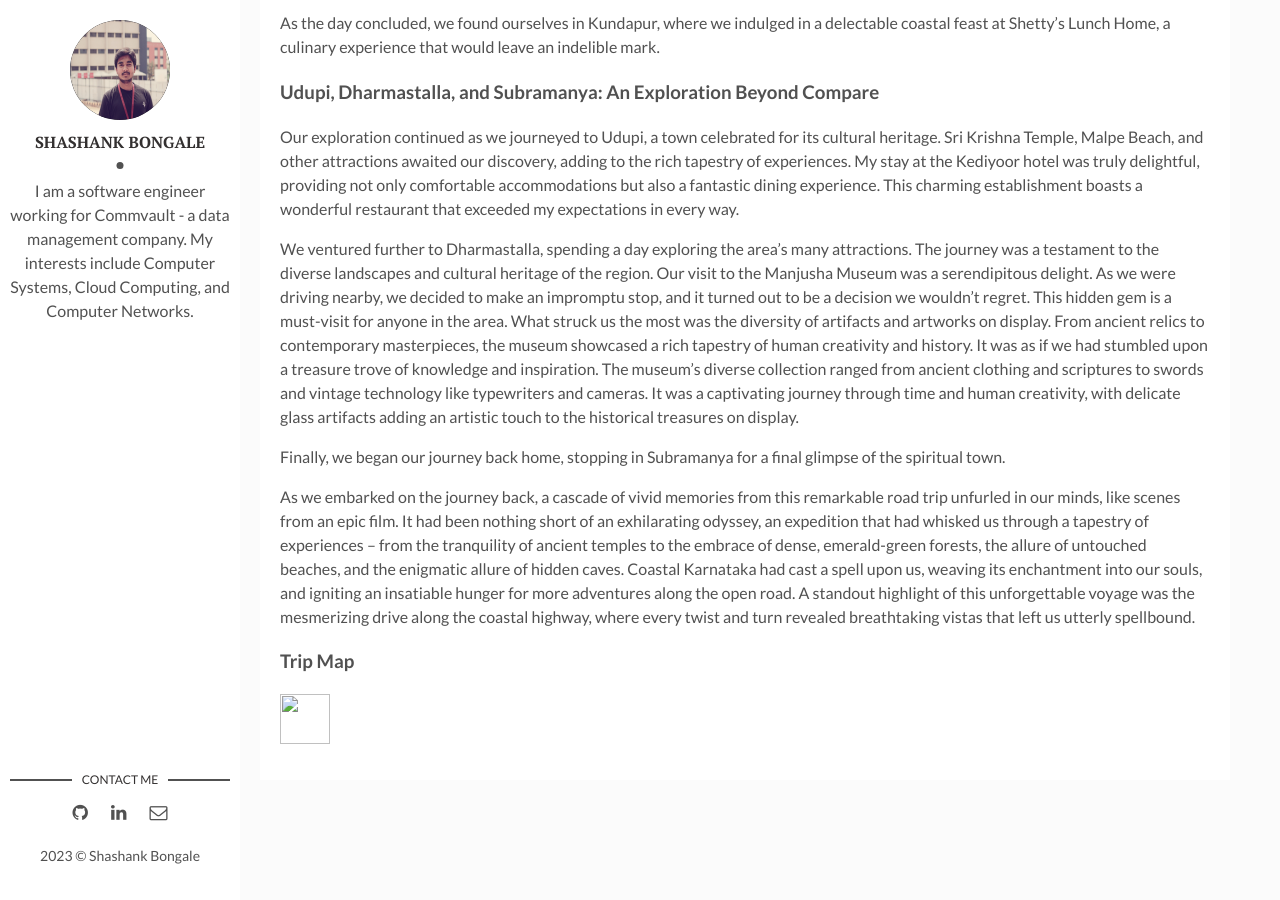
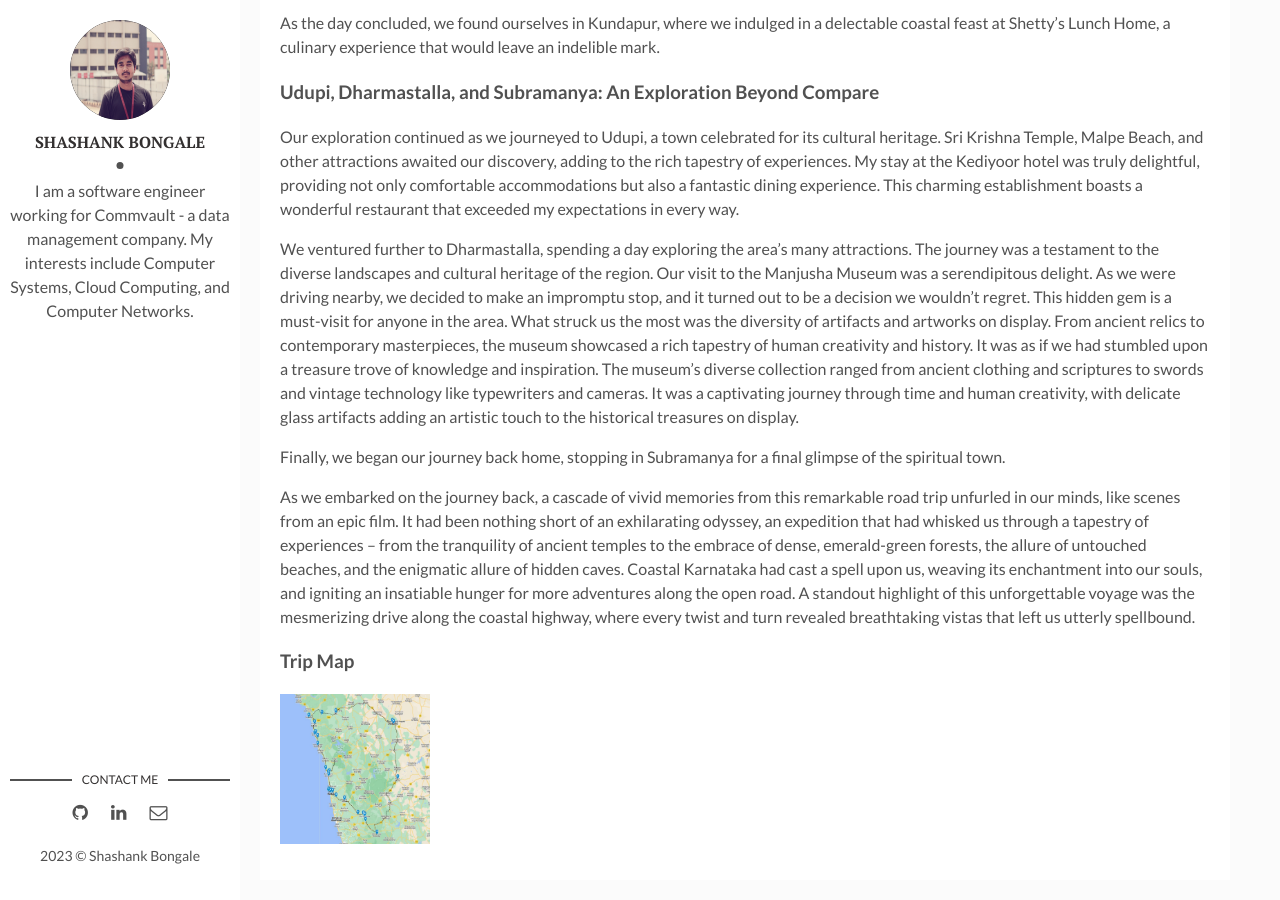
Before and after one commit to ShashankBongale/ShashankBongale.github.io, a Jekyll site: the page built from _posts/2023-09-24-Coastal-Karnataka-Odyssey.markdown, in a window 1280 px wide and 900 px high, scrolled down 1009 px. Built offline with Jekyll 4.4.1, drawn with Linux system fonts in a browser that asks for light colours.

Commit message:
changed image code again!!

```diff
--- a/_posts/2023-09-24-Coastal-Karnataka-Odyssey.markdown
+++ b/_posts/2023-09-24-Coastal-Karnataka-Odyssey.markdown
@@ -44,4 +44,4 @@ Finally, we began our journey back home, stopping in Subramanya for a final glim
 As we embarked on the journey back, a cascade of vivid memories from this remarkable road trip unfurled in our minds, like scenes from an epic film. It had been nothing short of an exhilarating odyssey, an expedition that had whisked us through a tapestry of experiences – from the tranquility of ancient temples to the embrace of dense, emerald-green forests, the allure of untouched beaches, and the enigmatic allure of hidden caves. Coastal Karnataka had cast a spell upon us, weaving its enchantment into our souls, and igniting an insatiable hunger for more adventures along the open road. A standout highlight of this unforgettable voyage was the mesmerizing drive along the coastal highway, where every twist and turn revealed breathtaking vistas that left us utterly spellbound.
 
 ### Trip Map
-<img src="assets/img/map.jpeg" width="50" height="50">
+![map]({{site.baseurl}}/assets/img/map.jpeg){:height="150px" width="150px"}
```
